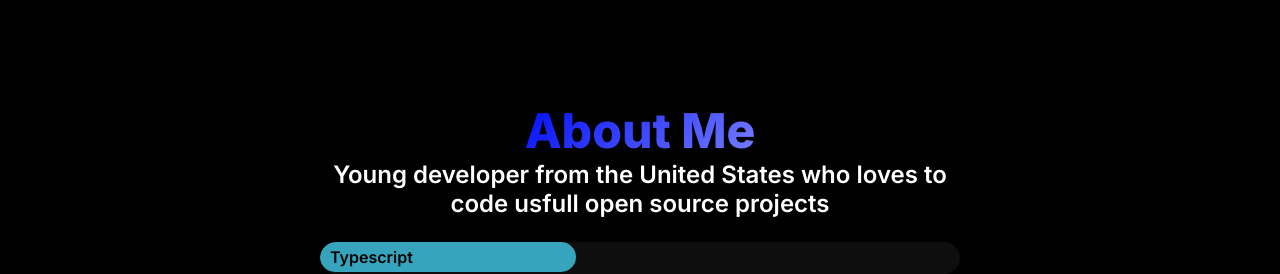
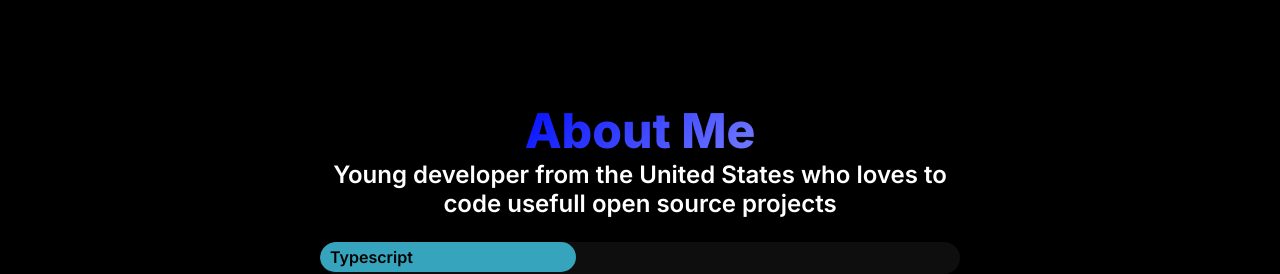
Before and after one commit to JackCrumpLeys/addidix.xyz, a plain HTML site: page index.html in a window 1280 px wide. Shown: the part 1749-2023 px from the top of the page. Drawn offline with Linux system fonts and the light colour scheme.

Commit message:
fix spelling error

```diff
--- a/index.html
+++ b/index.html
@@ -102,7 +102,7 @@
                 About Me
             </h1>
             <p>
-                Young developer from the United States who loves to code usfull open source projects
+                Young developer from the United States who loves to code usefull open source projects
             </p>
         </div>
         <div class="lang-graph hidden">
```
